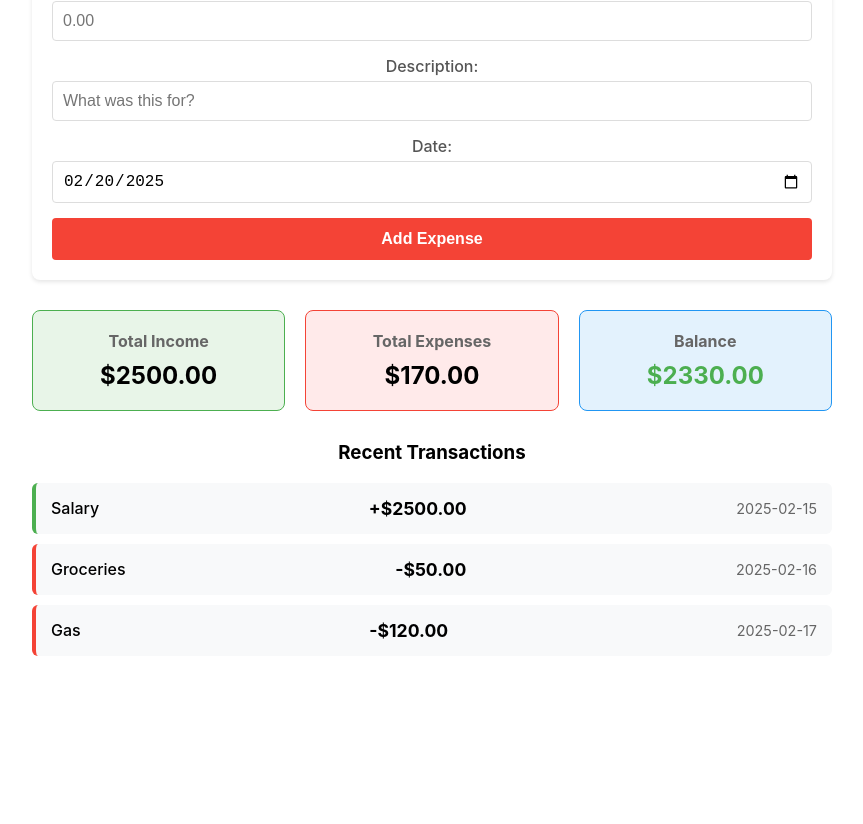
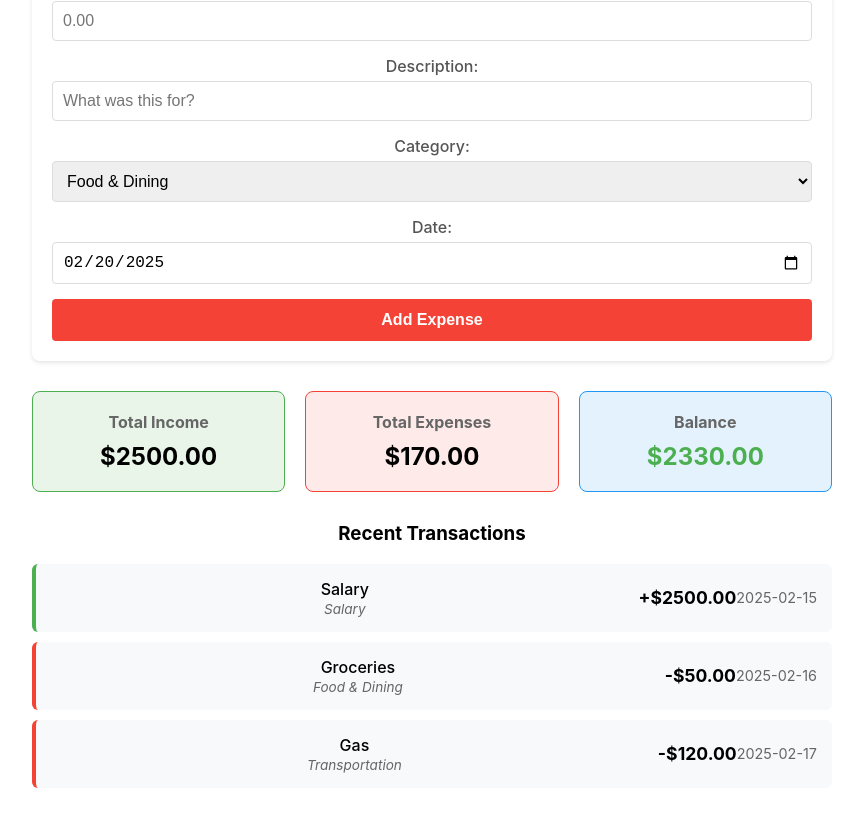
Before and after one commit to magnoliagg/MoneyMind, a React (Create React App) app: page / in a window 1280 px wide. Shown: the part 380-1204 px from the top of the page, without its empty margins (208-1071 px from the left). Before the commit the page ends 1072 px from the top, so only its background shows below. Built offline with nearby package versions, Linux system fonts and the light colour scheme; the HTML template or start-up script is replaced by a standard one.

Commit message:
add categories for transactions
expense and income categories
better transaction display with category info

```diff
--- a/src/components/ExpenseTracker.css
+++ b/src/components/ExpenseTracker.css
@@ -77,8 +77,21 @@
   border-left-color: #f44336;
 }
 
+.transaction-info {
+  display: flex;
+  flex-direction: column;
+  flex: 1;
+}
+
 .transaction .description {
   font-weight: 500;
+  margin-bottom: 2px;
+}
+
+.transaction .category {
+  font-size: 0.85rem;
+  color: #666;
+  font-style: italic;
 }
 
 .transaction .amount {
--- a/src/components/ExpenseTracker.tsx
+++ b/src/components/ExpenseTracker.tsx
@@ -7,6 +7,7 @@ interface Transaction {
   amount: number;
   description: string;
   type: 'income' | 'expense';
+  category: string;
   date: string;
 }
 
@@ -19,9 +20,9 @@ const ExpenseTracker: React.FC = () => {
       setTransactions(savedTransactions);
     } else {
       const sampleTransactions: Transaction[] = [
-        { id: 1, amount: 2500, description: 'Salary', type: 'income', date: '2025-02-15' },
-        { id: 2, amount: 50, description: 'Groceries', type: 'expense', date: '2025-02-16' },
-        { id: 3, amount: 120, description: 'Gas', type: 'expense', date: '2025-02-17' }
+        { id: 1, amount: 2500, description: 'Salary', type: 'income', category: 'Salary', date: '2025-02-15' },
+        { id: 2, amount: 50, description: 'Groceries', type: 'expense', category: 'Food & Dining', date: '2025-02-16' },
+        { id: 3, amount: 120, description: 'Gas', type: 'expense', category: 'Transportation', date: '2025-02-17' }
       ];
       setTransactions(sampleTransactions);
       saveTransactions(sampleTransactions);
@@ -79,7 +80,10 @@ const ExpenseTracker: React.FC = () => {
           <ul>
             {transactions.map(transaction => (
               <li key={transaction.id} className={`transaction ${transaction.type}`}>
-                <span className="description">{transaction.description}</span>
+                <div className="transaction-info">
+                  <span className="description">{transaction.description}</span>
+                  <span className="category">{transaction.category}</span>
+                </div>
                 <span className="amount">
                   {transaction.type === 'income' ? '+' : '-'}${transaction.amount.toFixed(2)}
                 </span>
--- a/src/components/TransactionForm.tsx
+++ b/src/components/TransactionForm.tsx
@@ -1,10 +1,12 @@
 import React, { useState } from 'react';
+import { EXPENSE_CATEGORIES, INCOME_CATEGORIES } from '../utils/categories';
 
 interface TransactionFormProps {
   onAddTransaction: (transaction: {
     amount: number;
     description: string;
     type: 'income' | 'expense';
+    category: string;
     date: string;
   }) => void;
 }
@@ -13,7 +15,14 @@ const TransactionForm: React.FC<TransactionFormProps> = ({ onAddTransaction }) =
   const [amount, setAmount] = useState('');
   const [description, setDescription] = useState('');
   const [type, setType] = useState<'income' | 'expense'>('expense');
+  const [category, setCategory] = useState('');
   const [date, setDate] = useState(new Date().toISOString().split('T')[0]);
+
+  const categories = type === 'income' ? INCOME_CATEGORIES : EXPENSE_CATEGORIES;
+
+  React.useEffect(() => {
+    setCategory(categories[0]);
+  }, [type]);
 
   const handleSubmit = (e: React.FormEvent) => {
     e.preventDefault();
@@ -33,12 +42,14 @@ const TransactionForm: React.FC<TransactionFormProps> = ({ onAddTransaction }) =
       amount: numAmount,
       description,
       type,
+      category,
       date
     });
 
     setAmount('');
     setDescription('');
     setType('expense');
+    setCategory(EXPENSE_CATEGORIES[0]);
     setDate(new Date().toISOString().split('T')[0]);
   };
 
@@ -83,6 +94,19 @@ const TransactionForm: React.FC<TransactionFormProps> = ({ onAddTransaction }) =
         </div>
 
         <div className="form-group">
+          <label htmlFor="category">Category:</label>
+          <select
+            id="category"
+            value={category}
+            onChange={(e) => setCategory(e.target.value)}
+          >
+            {categories.map(cat => (
+              <option key={cat} value={cat}>{cat}</option>
+            ))}
+          </select>
+        </div>
+
+        <div className="form-group">
           <label htmlFor="date">Date:</label>
           <input
             type="date"
--- /dev/null
+++ b/src/utils/categories.ts
@@ -0,0 +1,21 @@
+export const EXPENSE_CATEGORIES = [
+  'Food & Dining',
+  'Transportation',
+  'Shopping',
+  'Entertainment',
+  'Bills & Utilities',
+  'Healthcare',
+  'Education',
+  'Travel',
+  'Personal Care',
+  'Other'
+];
+
+export const INCOME_CATEGORIES = [
+  'Salary',
+  'Freelance',
+  'Investment',
+  'Business',
+  'Gift',
+  'Other'
+];
--- a/src/utils/storage.ts
+++ b/src/utils/storage.ts
@@ -3,6 +3,7 @@ interface Transaction {
   amount: number;
   description: string;
   type: 'income' | 'expense';
+  category: string;
   date: string;
 }
 
```
